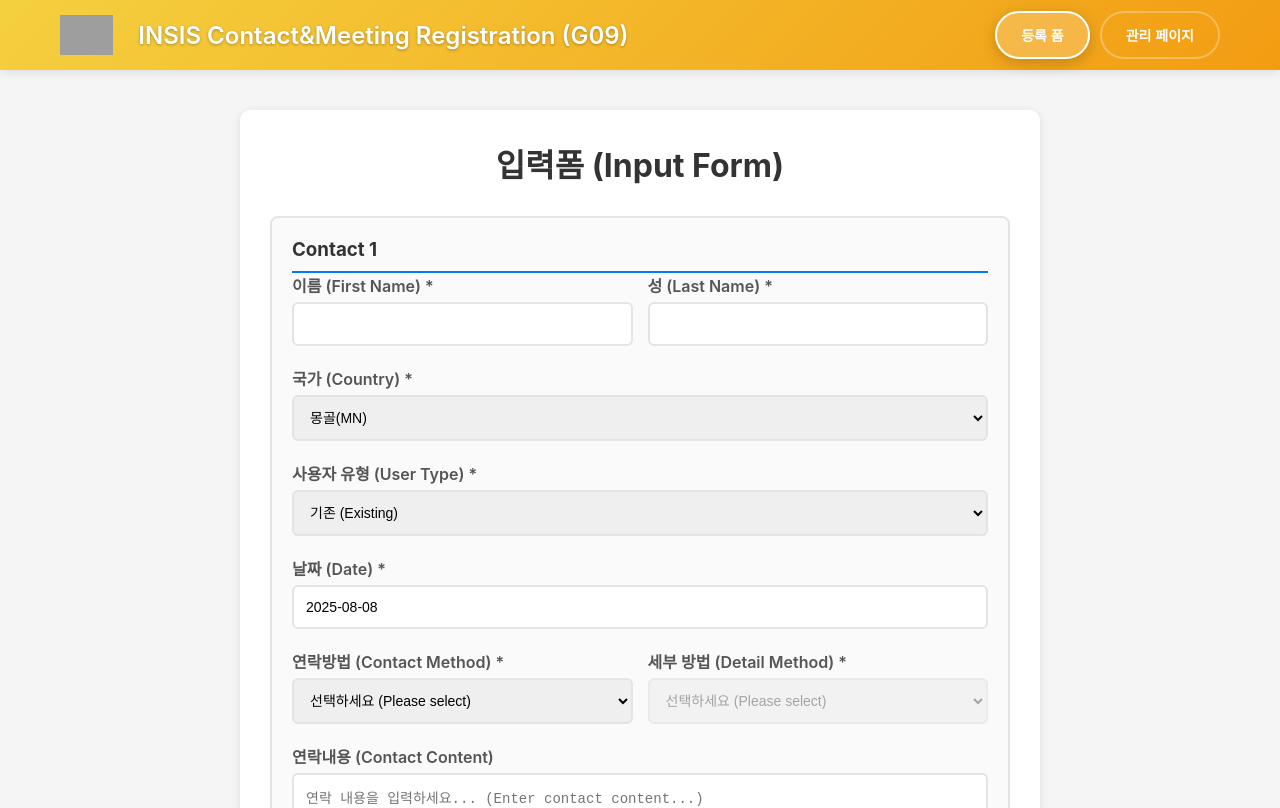
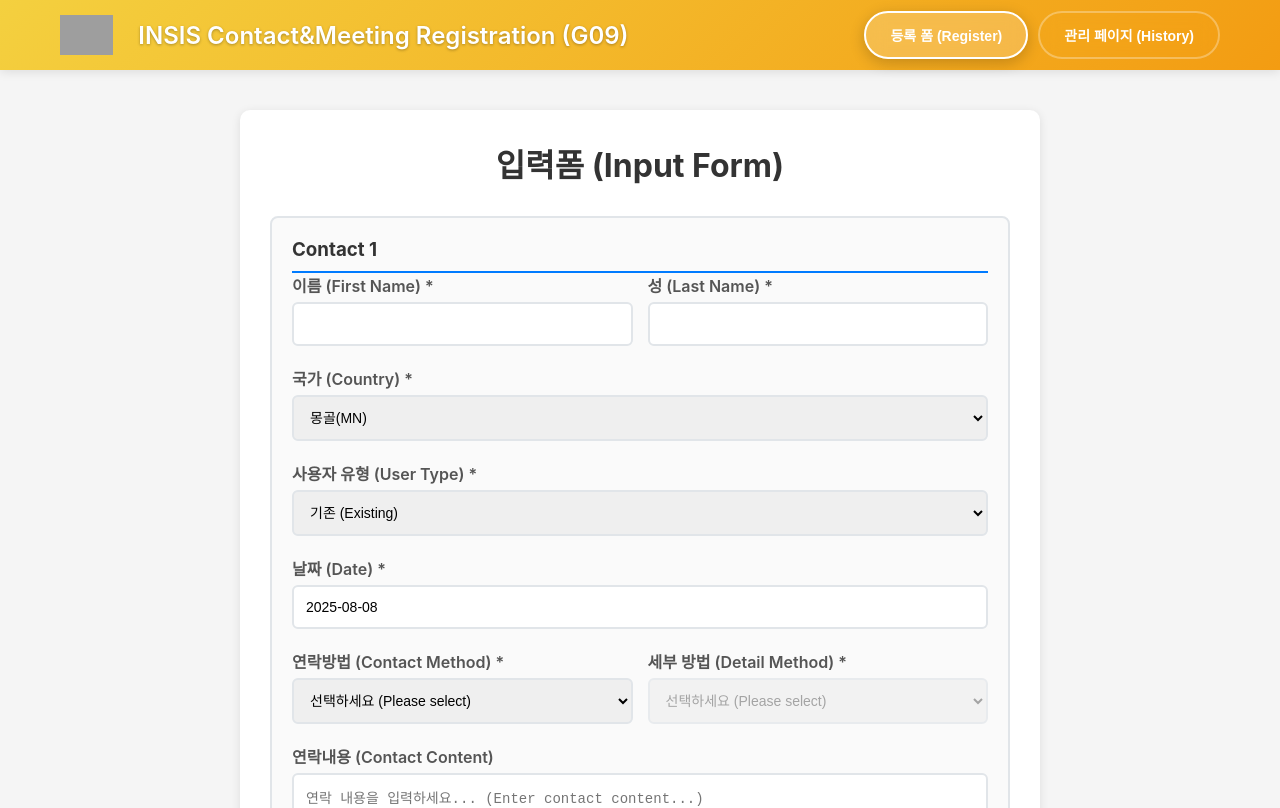
Before and after one commit to pesuspense/insis-reg-form, a React (Create React App) app in the folder client/: page / in a window 1280 px wide. Shown: the top 808 px of the page. Built offline with nearby package versions, Linux system fonts and the light colour scheme; grey boxes are pictures that could not be loaded; the HTML template or start-up script is replaced by a standard one.

Commit message:
Update navigation buttons: 등록 폼 (Register), 관리 페이지 (History)

```diff
--- a/client/src/App.js
+++ b/client/src/App.js
@@ -23,13 +23,13 @@ function App() {
               className={`nav-btn ${currentPage === 'form' ? 'active' : ''}`}
               onClick={() => setCurrentPage('form')}
             >
-              등록 폼
+              등록 폼 (Register)
             </button>
             <button
               className={`nav-btn ${currentPage === 'admin' ? 'active' : ''}`}
               onClick={() => setCurrentPage('admin')}
             >
-              관리 페이지
+              관리 페이지 (History)
             </button>
           </div>
         </div>
```
Also changed, not shown: 1 other file (tests, documents, lock files or other folders).
